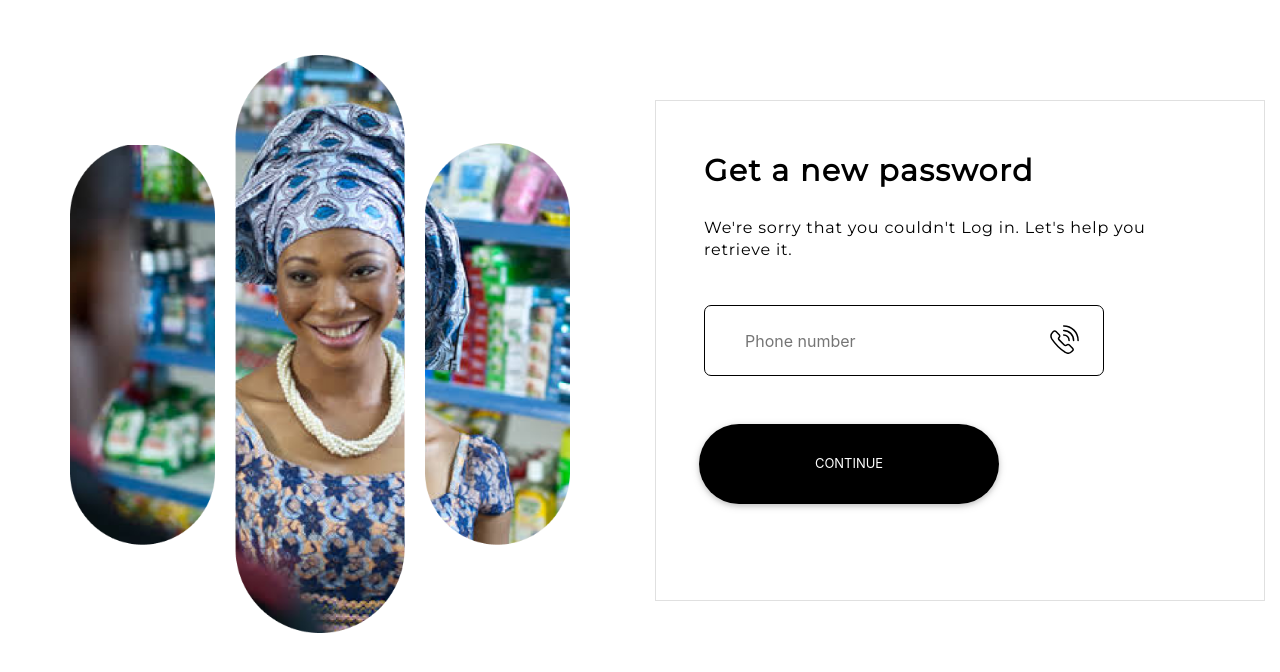
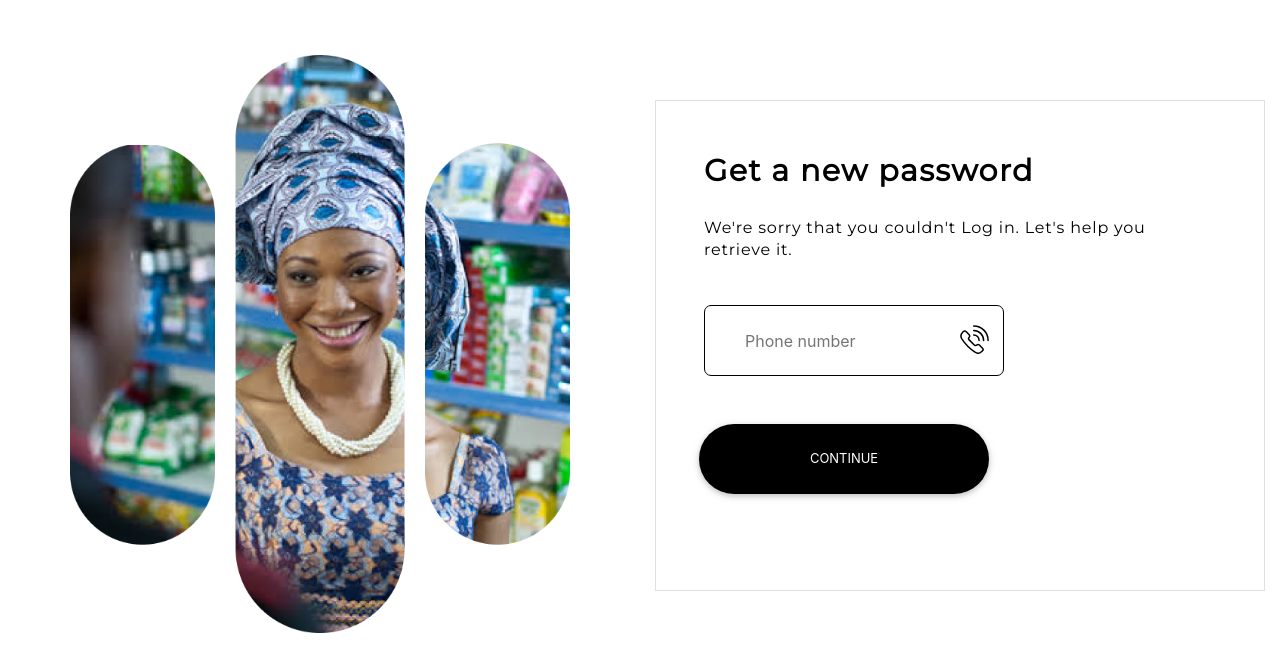
Before and after one commit to talk2coded/kwuo-merchant-app, a React (Create React App) app: page /recoverpassword in a window 1280 px wide. Shown: the top 672 px of the page. Built offline with nearby package versions, Linux system fonts and the light colour scheme.

Commit message:
fixed recover btn

```diff
--- a/src/components/recover-password-form/recover-password.css
+++ b/src/components/recover-password-form/recover-password.css
@@ -1,6 +1,6 @@
 input.input-rec{
     display: block;
-    width: 400px;
+    width: 300px;
     height: 71px;
     background: #FFFFFF;
     border: 1px solid #000000;
@@ -13,7 +13,7 @@ input.input-rec{
 div.svgz > svg{
     position: absolute;
     top: 20px;
-    left: 350px;
+    left: 260px;
     cursor: pointer;
   }
 
@@ -34,11 +34,13 @@ div.svgz > svg{
   }
 
   .rec-btn{
-    width: 300px;
-    height: 80px;
+    display: block;
+    width: 290px;
+    height: 70px;
     background: #000000;
     color: #FFFFFF;
     border-radius: 50px;
+
 
     }
 
```
